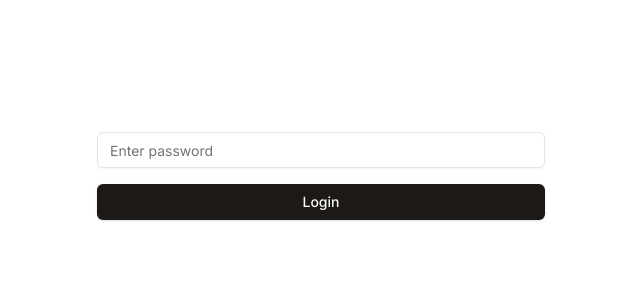
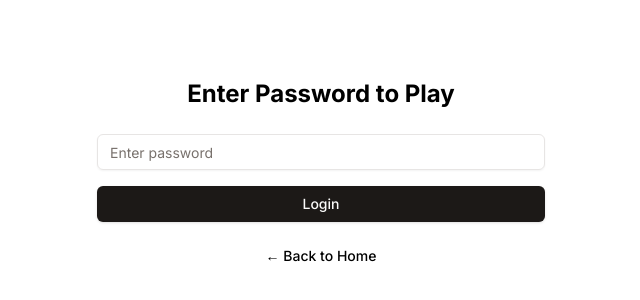
Before and after one commit to geoffvrijmoet/elora-silver-com, a Next.js app: page /game in a window 1280 px wide. Shown: the part 224-524 px from the top of the page, without its empty margins (319-959 px from the left). Built offline with nearby package versions, Linux system fonts and the light colour scheme.

Commit message:
login is only for the game now

```diff
--- a/app/game/page.tsx
+++ b/app/game/page.tsx
@@ -7,7 +7,7 @@ import { Button } from '@/components/ui/button';
 import Link from 'next/link';
 
 export default function GamePage() {
-  const { isAuthenticated, isLoading, logout } = useAuth();
+  const { isAuthenticated, isLoading } = useAuth();
 
   if (isLoading) {
     return null; // or a loading spinner
@@ -15,8 +15,12 @@ export default function GamePage() {
 
   if (!isAuthenticated) {
     return (
-      <main className="min-h-screen flex items-center justify-center p-4">
+      <main className="min-h-screen flex flex-col items-center justify-center p-4">
+        <h2 className="text-2xl font-bold mb-6">Enter Password to Play</h2>
         <LoginForm />
+        <Link href="/" className="mt-4">
+          <Button variant="ghost">← Back to Home</Button>
+        </Link>
       </main>
     );
   }
@@ -27,9 +31,6 @@ export default function GamePage() {
         <Link href="/">
           <Button variant="ghost">← Back to Home</Button>
         </Link>
-        <Button onClick={logout} variant="outline">
-          Logout
-        </Button>
       </nav>
 
       <LyricsGame />
--- a/app/page.tsx
+++ b/app/page.tsx
@@ -1,33 +1,9 @@
-'use client';
-
-import { useAuth } from '@/lib/auth-context';
-import { LoginForm } from '@/components/login-form';
 import { Button } from '@/components/ui/button';
 import Link from 'next/link';
 
 export default function Home() {
-  const { isAuthenticated, isLoading, logout } = useAuth();
-
-  if (isLoading) {
-    return null; // or a loading spinner
-  }
-
-  if (!isAuthenticated) {
-    return (
-      <main className="min-h-screen flex items-center justify-center p-4">
-        <LoginForm />
-      </main>
-    );
-  }
-
   return (
     <main className="min-h-screen p-4">
-      <nav className="flex justify-end mb-8">
-        <Button onClick={logout} variant="outline">
-          Logout
-        </Button>
-      </nav>
-
       <div className="max-w-4xl mx-auto">
         <h1 className="text-4xl font-bold mb-8">Welcome to Elora Silver&apos;s Website</h1>
 
```
